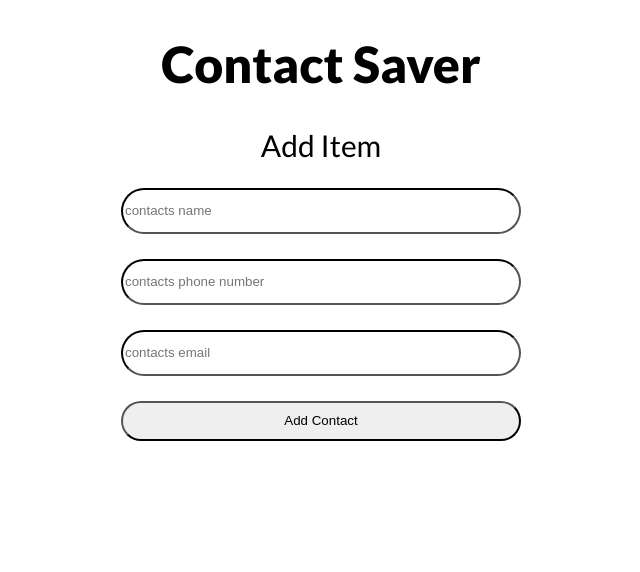
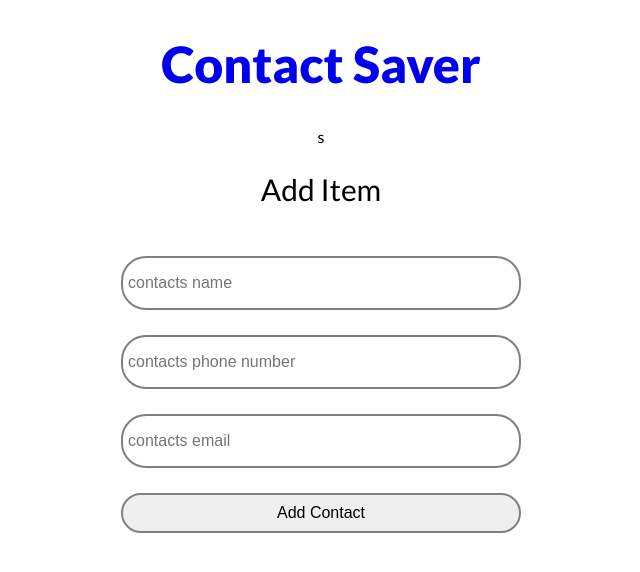
Before and after one commit to PlattDominic/flask-contact-saver, a Flask app: page /addcontact in a window 1280 px wide. Shown: the top 572 px of the page, without its empty margins (319-959 px from the left). Run offline with Flask 2, Linux system fonts and the light colour scheme.

Commit message:
Added more to site CSS and added buttons to move around site

```diff
--- a/src/app.py
+++ b/src/app.py
@@ -47,5 +47,6 @@ def addContact():
 
 
 
+
 if __name__ == "__main__":
     app.run(debug=True)
--- a/src/static/css/main.css
+++ b/src/static/css/main.css
@@ -19,6 +19,26 @@ h2
 }
 
 
+.home-link
+{
+    text-decoration: none;
+}
+
+.home-link:visited
+{
+    text-decoration: none;
+    color: black;
+}
+
+.main-buttons
+{
+    height: 50px;
+    width: 320px;
+    font-size: 16px;
+    border: none;
+    border-radius: 10px;
+}
+
 .main-content
 {
     align-content: center;
@@ -26,6 +46,7 @@ h2
 
 .main-content form
 {
+    margin-top: 3vh;
     display: inline-flex;
     flex-direction: column;
     row-gap: 25px;
@@ -36,6 +57,8 @@ h2
 .main-content form input
 {
     height: 40px;
-    border-radius: 50px;
-    border-color: black;
+    font-size: medium;
+    padding: 5px;
+    border: 2px solid gray;
+    border-radius: 25px;
 }
--- a/src/templates/add_contact.html
+++ b/src/templates/add_contact.html
@@ -13,7 +13,7 @@
 <div class="main-content">
     <div>
         <form action="/addcontact" method="POST">
-            <input type="text" name="name" id="name" placeholder="contacts name" required required pattern=".*/S+.*">
+            <input type="text" name="name" id="name" placeholder="contacts name" required required pattern="*/S+.*">
             <input type="text" name="phonenumber" id="phonenumber" placeholder="contacts phone number" required>
             <input type="email" name="email" id="email" placeholder="contacts email" required>
             <input type="submit" value="Add Contact">
--- a/src/templates/base.html
+++ b/src/templates/base.html
@@ -12,7 +12,7 @@
         {% block head %}{% endblock %}
     </head>
     <body>
-        <h1>Contact Saver</h1>
+        <a class="home-link" href="/"><h1>Contact Saver</h1></a>s
         {% block body %}{% endblock %}
     </body>
 </html>
```
Also changed, not shown: src/templates/index.html (+7 -0 lines).
